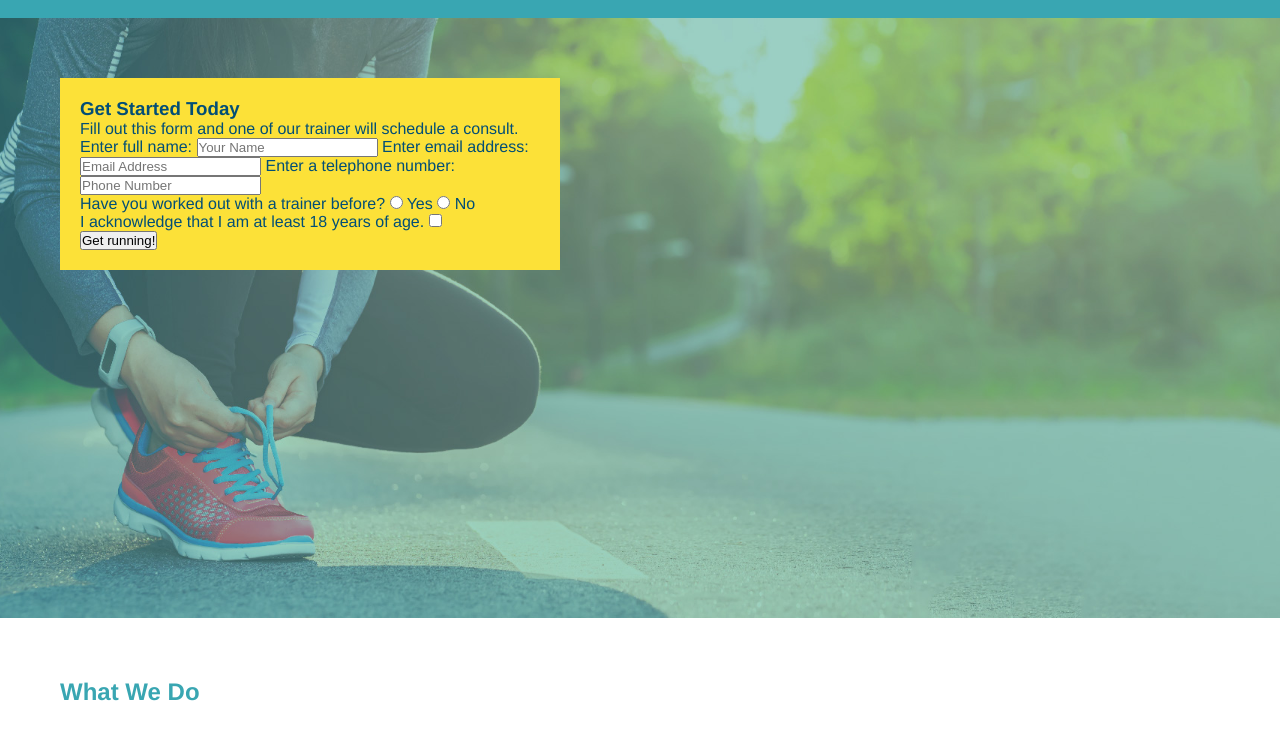
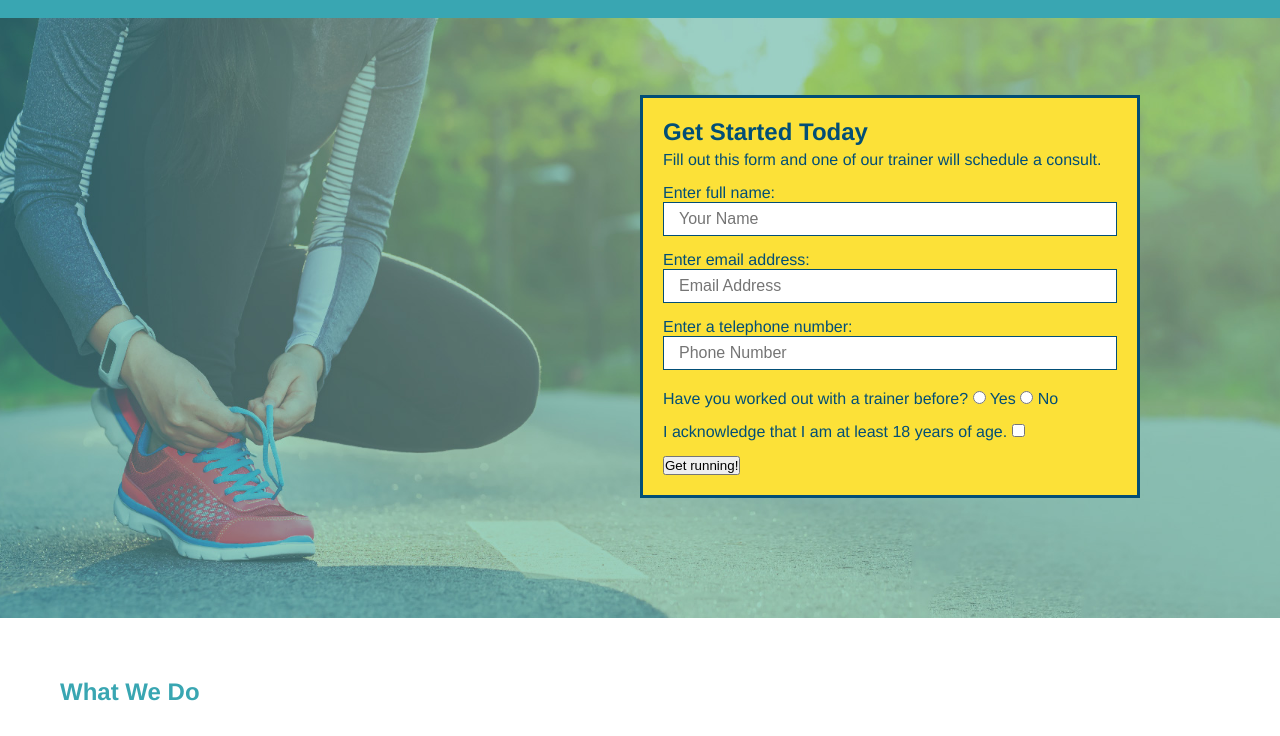
Before and after one commit to jcgcristel/run-buddy, a plain HTML site: page index.html in a window 1280 px wide. Shown: the part 64-800 px from the top of the page. Drawn offline with Linux system fonts and the light colour scheme.

Commit message:
Updated CTA form

```diff
--- a/assets/css/style.css
+++ b/assets/css/style.css
@@ -82,12 +82,35 @@ section {
     height: 600px;
     background-size: cover;
     background-position: center;
+    position: relative;
 }
 
 .hero-form {
+    border: solid 3px #024e76;
     background-color: #fce138;
     padding: 20px;
     width: 500px;
     color: #024e76;
-    border-style: solid 3px #024e76;
+    position: absolute;
+    bottom: 120px;
+    right: 140px;
 }
+
+h3 {
+    font-size: 24px;
+    margin: 0px;
+}
+
+.hero-form p {
+    margin: 5px 0 15px 0;
+}
+
+.form-input {
+    border: 1px solid #024e76;
+    display: inline;
+    padding: 7px 15px;
+    font-size: 16px;
+    color:#024e76;
+    width: 100%;
+    margin-bottom: 15px;
+}
--- a/index.html
+++ b/index.html
@@ -44,15 +44,14 @@
             <p>Fill out this form and one of our trainer will schedule a consult.</p>
 
             <form>
-                <!-- Name -->
                 <label for="name">Enter full name:</label>
-                <input type="text" placeholder="Your Name" name="name" id="name"/>
+                <input type="text" placeholder="Your Name" name="name" id="name" class="form-input"/>
 
                 <label for="email">Enter email address:</label>
-                <input type="email" placeholder="Email Address" name="email" id="email"/>
+                <input type="email" placeholder="Email Address" name="email" id="email" class="form-input"/>
 
                 <label for="phone">Enter a telephone number:</label>
-                <input type="phone" placeholder="Phone Number" name="phone" id="phone"/>
+                <input type="phone" placeholder="Phone Number" name="phone" id="phone" class="form-input"/>
 
                 <p>
                     Have you worked out with a trainer before?
@@ -100,7 +99,7 @@
 
         <div>
             <a href="#">Read Our Privacy Policy</a><br/>
-            &copy; 2019 Run Boddy, Inc.
+            &copy; 2022 Run Buddy, Inc.
         </div>
     </footer>
 
```
